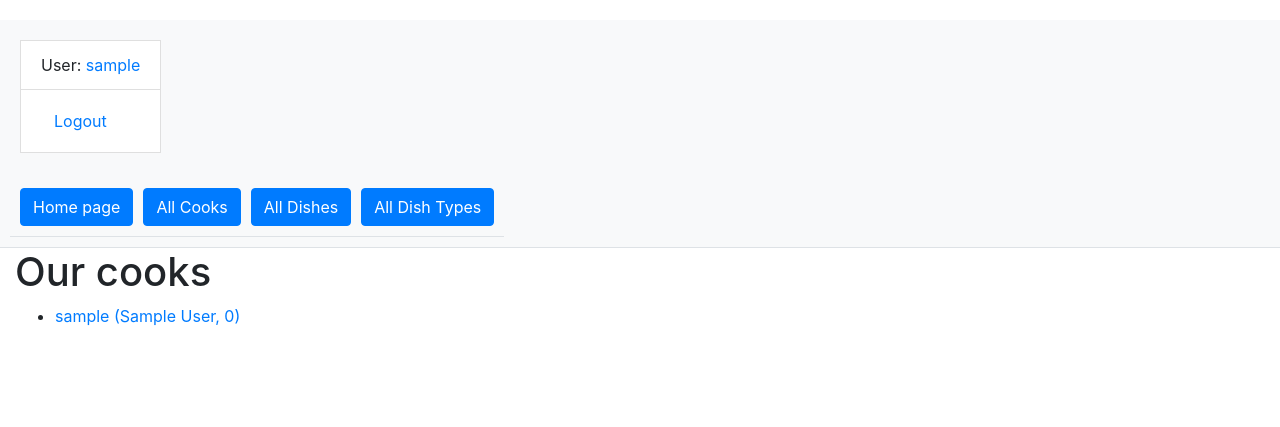
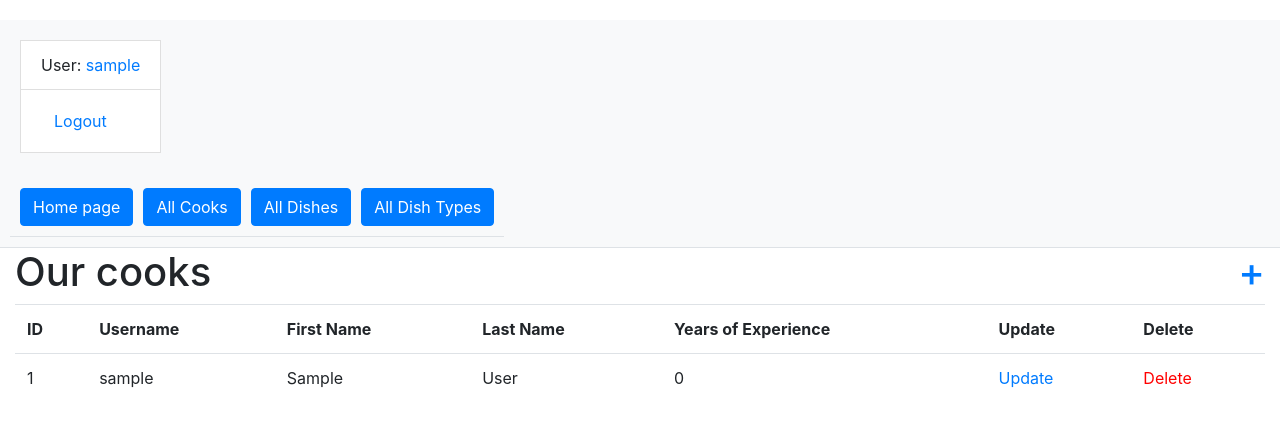
Before and after one commit to MaglorFeanorson/RestaurantKitchenService, a Django app: page /cook/ in a window 1280 px wide. Shown: the top 427 px of the page. Run offline with Django 5.2, Linux system fonts and the light colour scheme; the visitor is signed in with stand-in values (Sample User, id 1); data comes from the database, SQL or seed files in the repository.

Commit message:
style: Update Cook list view template to display additional details and actions

```diff
--- a/templates/restaurant_kitchen/cook_list.html
+++ b/templates/restaurant_kitchen/cook_list.html
@@ -1,11 +1,36 @@
 {% extends "base.html" %}
 {% block content %}
-  <h1>Our cooks</h1>
+  <h1>Our cooks <a style="float: right" href="{% url 'restaurant_kitchen:cook-create' %}">+</a></h1>
+
   {% if cook_list %}
-    <ul>
+    <table class="table">
+      <tr>
+        <th>ID</th>
+        <th>Username</th>
+        <th>First Name</th>
+        <th>Last Name</th>
+        <th>Years of Experience</th>
+        <th>Update</th>
+        <th>Delete</th>
+      </tr>
+
       {% for cook in cook_list %}
-        <li><a href="{{ cook.get_absolute_url }}"> {{ cook.username }} ({{ cook.first_name }} {{ cook.last_name }}, {{ cook.years_of_experience }}) </a></li>
+        <tr>
+          <td>{{ cook.id }}</td>
+          <td>{{ cook.username }}</td>
+          <td>{{ cook.first_name }}</td>
+          <td>{{ cook.last_name }}</td>
+          <td>{{ cook.years_of_experience }}</td>
+          <td>
+            <a href="{% url 'restaurant_kitchen:cook-update' pk=cook.id %}">Update</a>
+          </td>
+          <td>
+            <a style="color: red" href="{% url 'restaurant_kitchen:cook-delete' pk=cook.id %}">Delete</a>
+          </td>
+        </tr>
       {% endfor %}
-    </ul>
+    </table>
+  {% else %}
+    <p>There are no cooks in the kitchen.</p>
   {% endif %}
 {% endblock %}
```
